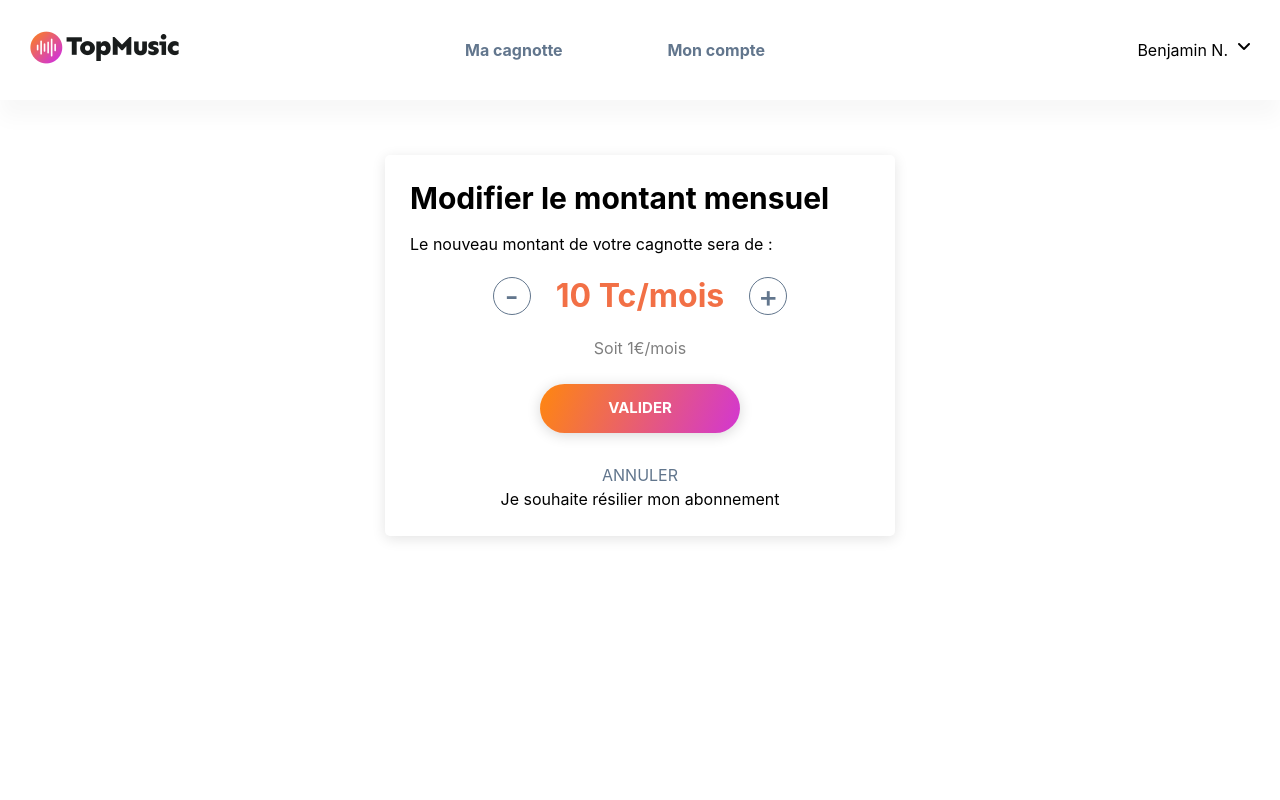
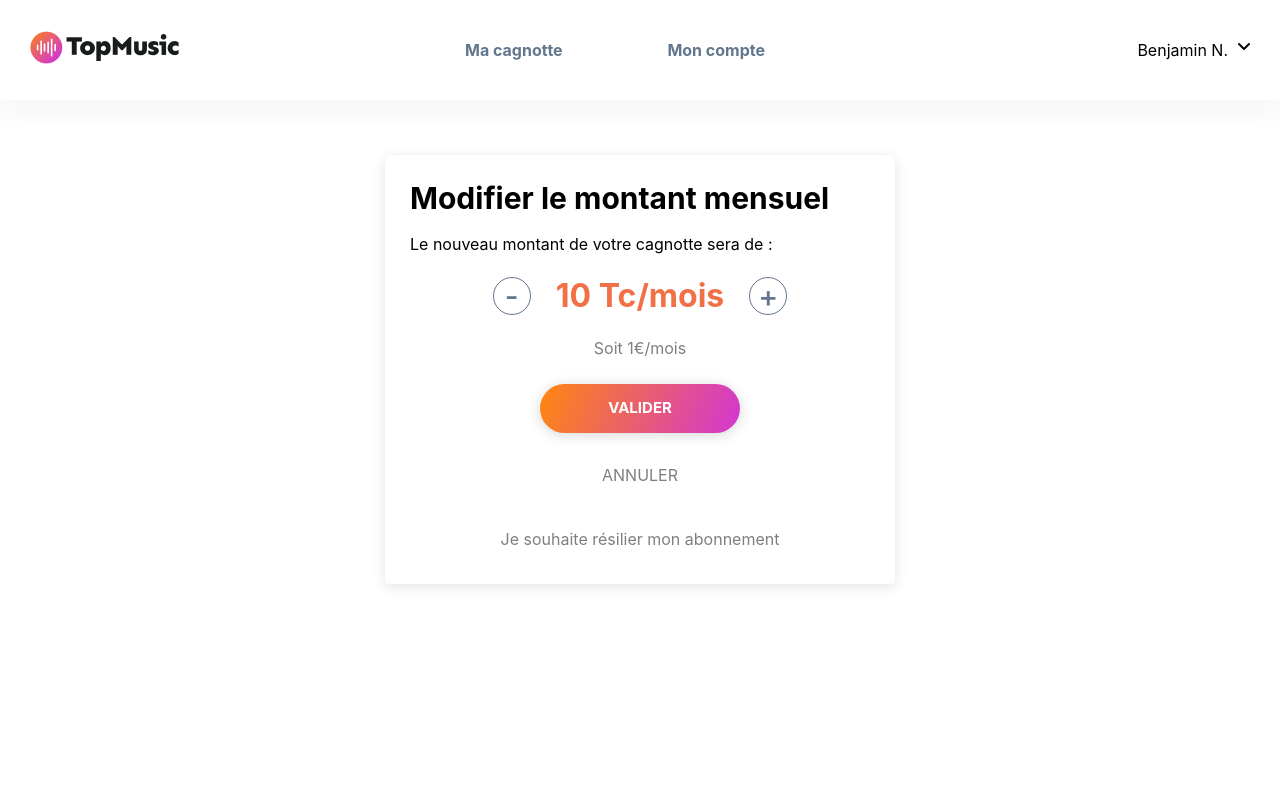
Before and after one commit to YevhenTiaka/TopMusic-Wallet, a Next.js app: page /update-amount in a window 1280 px wide. Shown: the top 800 px of the page. Built offline with nearby package versions, Linux system fonts and the light colour scheme.

Commit message:
change styles of Annuler btn

```diff
--- a/src/pages/update-amount.tsx
+++ b/src/pages/update-amount.tsx
@@ -28,11 +28,11 @@ const UpdateAmount: FC = () => {
           <button onClick={() => setCloseModal(true)} className="button__valider">
             VALIDER
           </button>
-          <button onClick={() => setValue(0)} className="button__annuler">
+          <button className="text-base opacity-50 mb-10" onClick={() => setValue(0)}>
             ANNULER
           </button>
           <Link href="/unsubscribe">
-            <a>Je souhaite résilier mon abonnement</a>
+            <a className="text-base opacity-50 mb-2">Je souhaite résilier mon abonnement</a>
           </Link>
         </div>
       </div>
```
